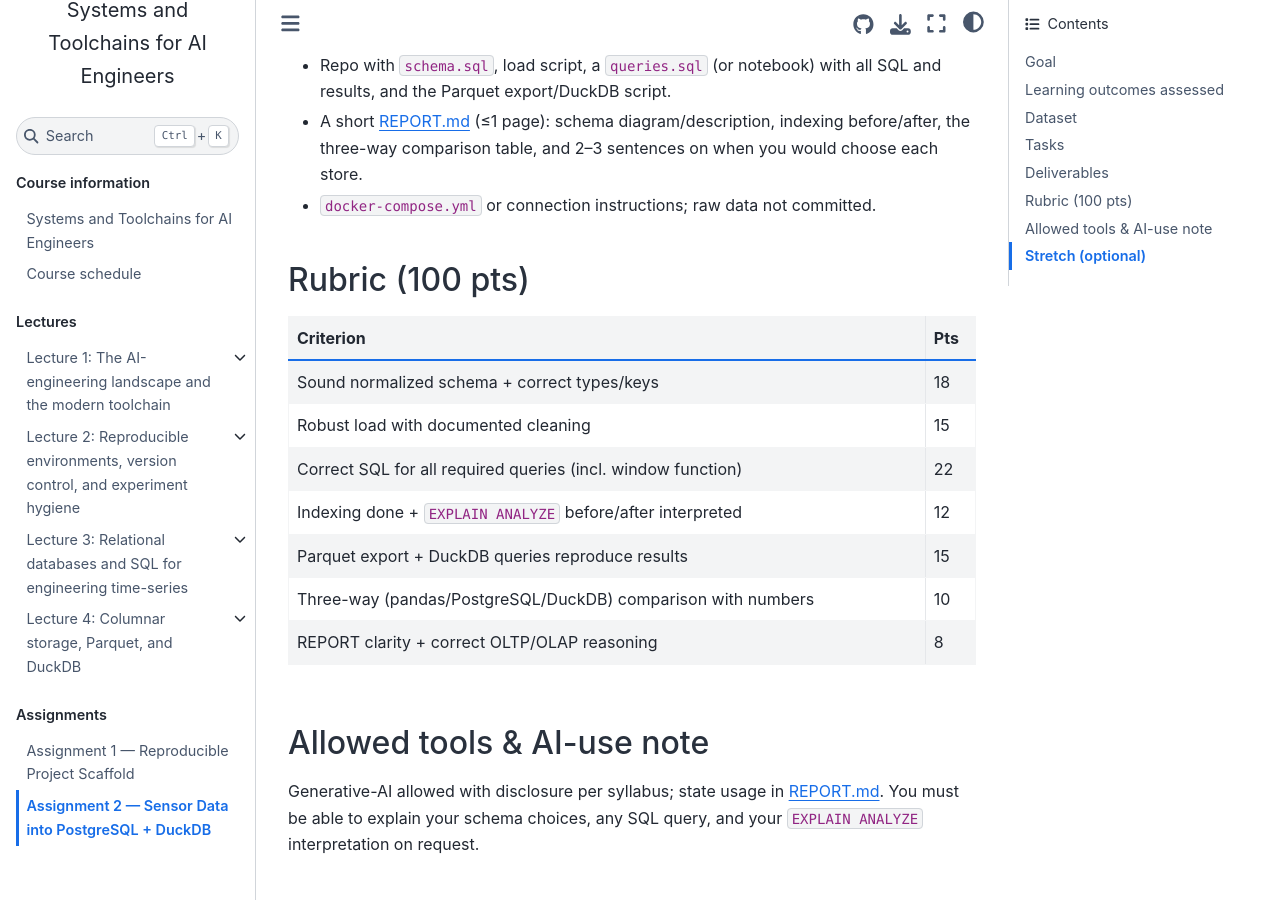
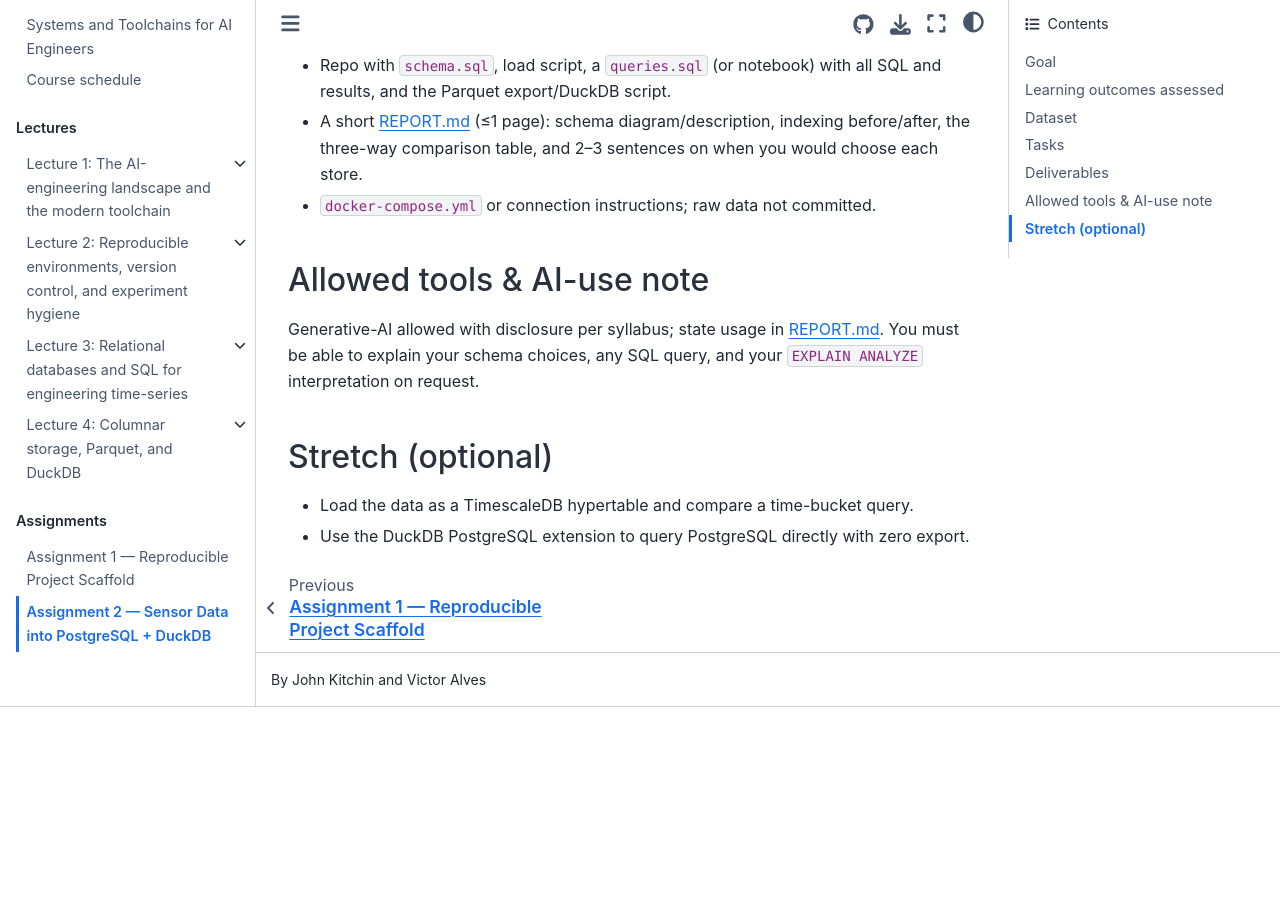
Before and after one commit to jkitchin/f26-06763, a Jupyter Book: the page built from course/assignments/a02.md, in a window 1280 px wide and 900 px high, scrolled down 1524 px. Built offline with Jupyter Book 1.0.4 settings and Sphinx 7.4.7 and the Sphinx Book theme 1.1.4, drawn with Linux system fonts in a browser that asks for light colours; pages that are not in the unit, such as notebooks, are missing from menus; after the commit the page ends 2231 px from its top, so only the background shows below that; some of the changed text lies outside the part shown.

Commit message:
rm rubric

```diff
--- a/course/assignments/a02.md
+++ b/course/assignments/a02.md
@@ -28,16 +28,6 @@ Intel Berkeley Research Lab sensor data — 54 motes logging temperature, humidi
 - A short REPORT.md (≤1 page): schema diagram/description, indexing before/after, the three-way comparison table, and 2–3 sentences on when you would choose each store.
 - `docker-compose.yml` or connection instructions; raw data not committed.
 
-## Rubric (100 pts)
-| Criterion | Pts |
-|---|---|
-| Sound normalized schema + correct types/keys | 18 |
-| Robust load with documented cleaning | 15 |
-| Correct SQL for all required queries (incl. window function) | 22 |
-| Indexing done + `EXPLAIN ANALYZE` before/after interpreted | 12 |
-| Parquet export + DuckDB queries reproduce results | 15 |
-| Three-way (pandas/PostgreSQL/DuckDB) comparison with numbers | 10 |
-| REPORT clarity + correct OLTP/OLAP reasoning | 8 |
 
 ## Allowed tools & AI-use note
 Generative-AI allowed with disclosure per syllabus; state usage in REPORT.md. You must be able to explain your schema choices, any SQL query, and your `EXPLAIN ANALYZE` interpretation on request.
```
Also changed, not shown: other parts of course/assignments/a02.md (+1 -1 lines).
